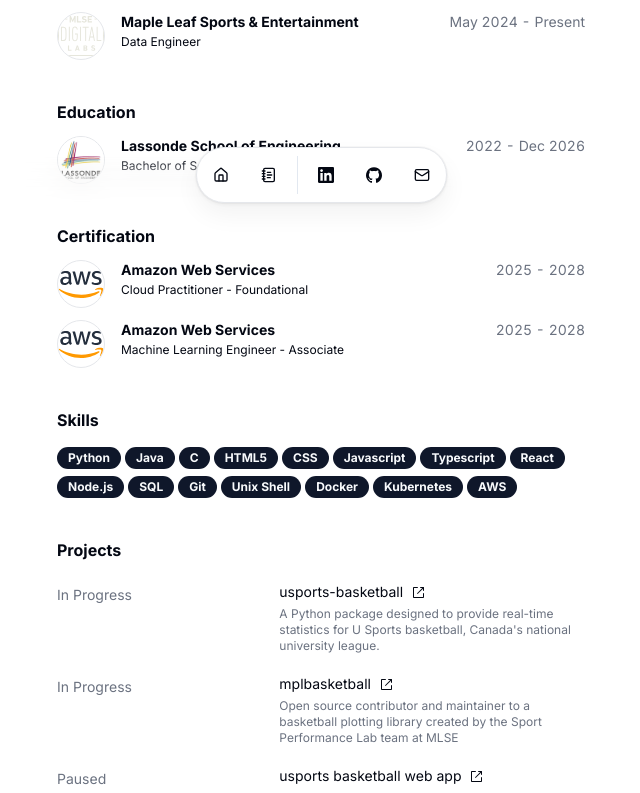
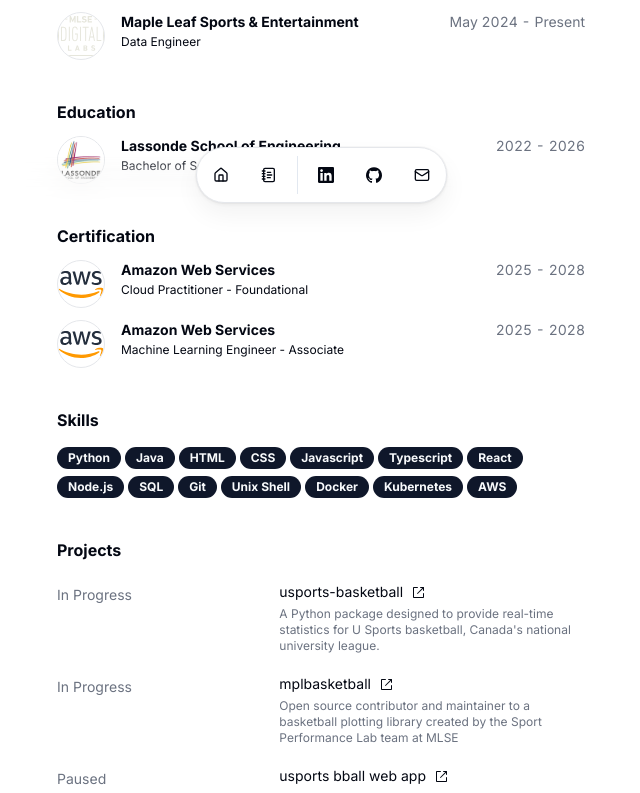
Before and after one commit to ojadeyemi/ojadeyemi.github.io, a React (Vite) app: page / in a window 1280 px wide. Shown: the part 581-1374 px from the top of the page, without its empty margins (319-959 px from the left). Built offline with nearby package versions, Linux system fonts and the light colour scheme.

Commit message:
update info

```diff
--- a/src/components/Projects.tsx
+++ b/src/components/Projects.tsx
@@ -73,7 +73,7 @@
               </div>
               <div className="flex w-full flex-col gap-y-1.5">
                 <div className="flex flex-row gap-x-2">
-                  <span className="text-sm">usports basketball web app</span>
+                  <span className="text-sm">usports bball web app</span>
                   <a
                     href="https://github.com/ojadeyemi/USPORTS-BBALL-WEBAPP/"
                     className="flex items-center"
--- a/src/data/resume.tsx
+++ b/src/data/resume.tsx
@@ -5,19 +5,15 @@
 export const DATA = {
   name: "OJ Adeyemi",
   initials: "OJ",
-  url: "https://dillion.io",
-  location: "San Francisco, CA",
-  locationLink: "https://www.google.com/maps/place/sanfrancisco",
-  description:
-    "Software Engineer turned Entrepreneur. I love building things and helping people. Very active on Twitter.",
+  url: "https://ojadeyemi.github.io/",
+  location: "Toronto, CA",
+  description: "Software Engineer. I love building things and helping people.",
   summary:
     "Hello! I'm currently a computer science student located in Toronto. I'm currently working at MLSE as an Engineer, where I've been able to build  [Gen AI applications](https://aws.amazon.com/blogs/media/maple-leaf-sports-entertainment-debuts-generative-ai-video-editor-to-deliver-content-to-fans-faster/) for the Toronto Raptors, Maple Leafs, TFC, Argos and associated fans.",
-  avatarUrl: "/me.png",
   skills: [
     "Python",
     "Java",
-    "C",
-    "HTML5",
+    "HTML",
     "CSS",
     "Javascript",
     "Typescript",
@@ -78,7 +74,7 @@
       degree: "Bachelor of Science in Computer Science (Honours)",
       logoUrl: "/lassonde_school_of_engineering_york_university_logo.png",
       start: "2022",
-      end: "Dec 2026",
+      end: "2026",
     },
   ],
   certification: [
```
